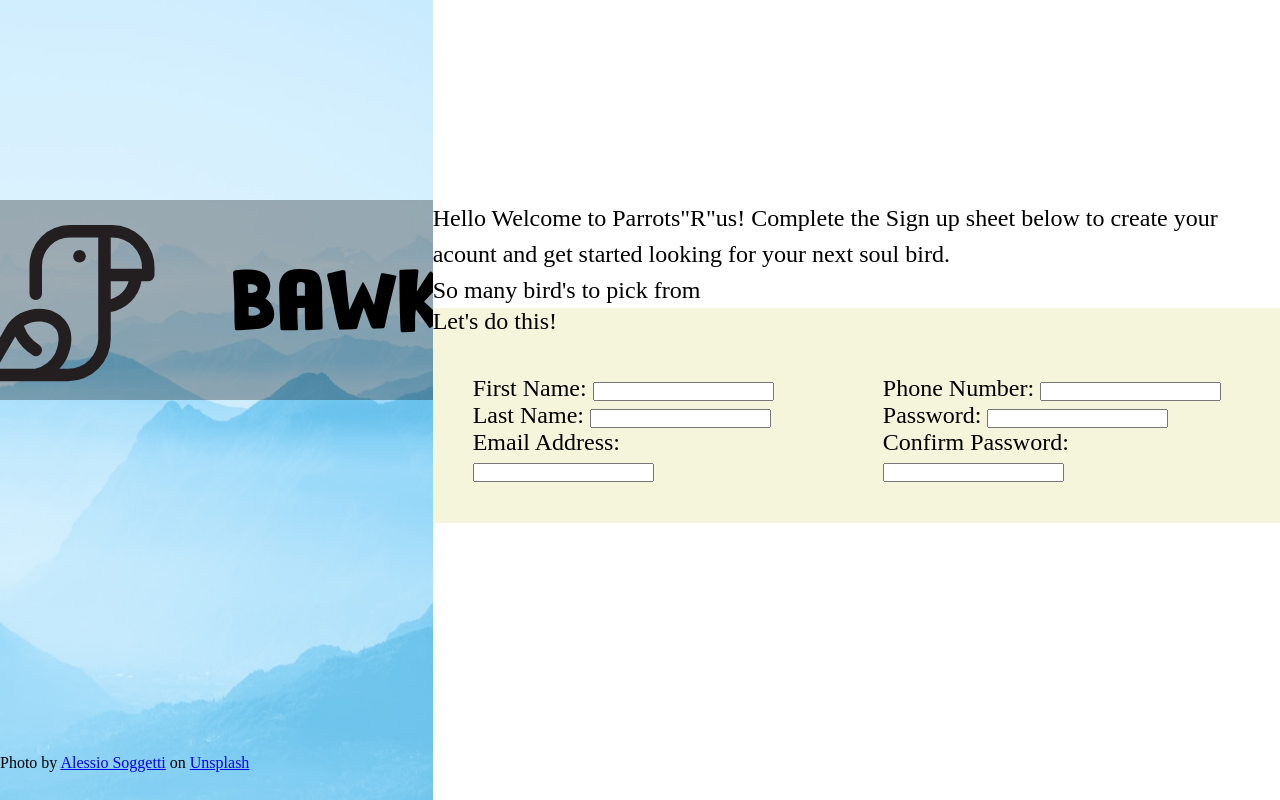
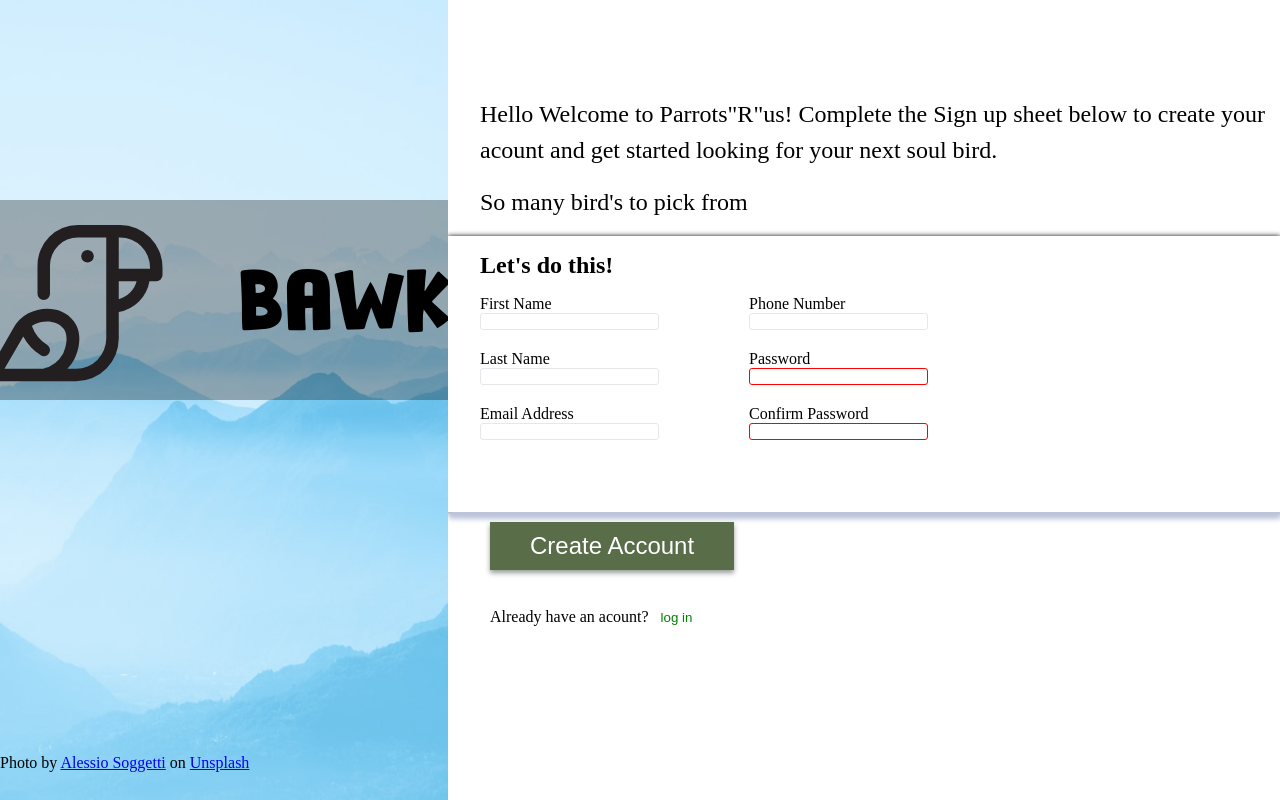
Before and after one commit to Matthew24799/Sign-Up-Form, a plain HTML site: page index.html in a window 1280 px wide. Drawn offline with Linux system fonts and the light colour scheme.

Commit message:
completed form layout

```diff
--- a/index.html
+++ b/index.html
@@ -18,8 +18,10 @@
             </div>
         </div>
         <div class="rightContainer">
+            <form action="index.html" method="post">
         <div class="info">
-            <P>Hello Welcome to Parrots"R"us! Complete the Sign up sheet below to create your acount and get started looking for your next soul bird.</P>
+             <P>Hello Welcome to Parrots"R"us! Complete the Sign up sheet below to create your acount and get started looking for your next soul bird.</P>
+
             <P>So many bird's to pick from</P>
         </div>
         <div class="formBox">
@@ -29,45 +31,46 @@
             <div class="form">
             <div class="left-row">
                 <div>
-            <form>
-                <label for="first_name">First Name:</label>
+                <label for="first_name">First Name</label>
                 <input type="text" name="first_name" id="first_name">
             </div>
 
             <div>
-                <label for="last_name">Last Name:</label>
+                <label for="last_name">Last Name</label>
                 <input type="text" name="last_name" id="last_name">
             </div>
 
             <div>
-               <label for="user_email">Email Address:</label>
+               <label for="user_email">Email Address</label>
                <input type="email" id="user_email" name="email">
             </div>
             </div>
 
             <div class="right-row">
             <div>
-                <label for="phone_number">Phone Number:</label>
+                <label for="phone_number">Phone Number</label>
                 <input type="tel" id="phone_number" name="phone_number">
             </div>
 
             <div>
-                <label for="user_password">Password:</label>
-                <input type="password" id="user_password" name="password">
+                <label for="user_password">Password</label>
+                <input type="password" id="user_password" name="password" required>
             </div>
             <div>
-                <label for="confirm_password">Confirm Password:</label>
-                <input type="password" id="confirm_password" name="confirm password">
-            </form>
+                <label for="confirm_password">Confirm Password</label>
+                <input type="password" id="confirm_password" name="confirm_password" required>
+
             </div>
             </div>
             </div>
         </div>
         <div class="bottom">
-
-
+        <button class="create" type="submit">Create Account</button>
+        <p>Already have an acount? <button class="logIn">log in</button> </p>
         </div>
+         </form>
         </div>
     </div>
+    <script src="script.js"></script>
 </body>
 </html>
--- a/script.js
+++ b/script.js
@@ -0,0 +1,17 @@
+let password = document.getElementById("user_password").value
+let confirm_password = document.getElementById("confirm_password").value
+
+console.log(password + "hey")
+
+
+
+function validate() {
+    let password = document.getElementById("user_password").value
+    let confirm_password = document.getElementById("confirm_password").value
+
+    if(password != confirm_password) {
+        document.getElementById("password");
+    }
+}
+
+    validate();
--- a/stylesheet.css
+++ b/stylesheet.css
@@ -54,7 +54,6 @@
 .footer {
     position: absolute;
     bottom: 1rem;
-    width: 100%;
     height: 30px;
     color: black;
 }
@@ -62,26 +61,94 @@
 .rightContainer {
     display: flex;
     flex-direction: column;
+    width: 65%;
+    overflow: hidden;
 }
 
 .info {
-    padding-top: 200px;
+    padding-top: 5rem;
+    padding-left: 2rem;
+    padding-bottom: 1rem;
     font-size: 1.5rem;
     line-height: 1.5;
     max-inline-size: 66ch;
+}
 
+.info p {
+    margin-top: 1rem;
 }
 
 .formBox {
     display: flex;
     flex-direction: column;
-    width: 100%;
-    font-size: 1.5rem;
-    background-color: beige;
+    padding: 2rem;
+    padding-top: 1rem;
+    font-size: 1rem;
+    gap: 1rem;
+    box-shadow: 1px 7px 5px 0px #BEC5DB,
+                0px 0px 5px 0px #0A0A0A;
 }
 
+.formBox p {
+    font-size: 1.5rem;
+    font-weight: bold;
+}
+
+.form div {
+    padding-bottom: 20px;
+}
 .form {
     display: flex;
-    padding: 40px;
     gap: 90px;
 }
+
+input, label {
+    display: block;
+}
+
+input {
+    border:1px, solid, #E5E7EB;
+    border-radius: 3px;
+}
+
+
+
+input:focus {
+    border: none;
+    border: 1px, solid, rgb(87, 87, 249);
+    box-shadow: 0px 1px 5px 0px #000000;
+}
+
+input:invalid {
+    border-color: red;
+  }
+
+
+.bottom {
+    padding: 10px;
+}
+
+button, .bottom p {
+    position: relative;
+    left: 2rem;
+    padding-top: 20px;
+}
+
+.create {
+    border: none;
+    background-color: #596D48;
+    color: white;
+    cursor: pointer;
+    font-size: 1.5rem;
+    padding: 10px 40px;
+    box-shadow: 0px 3px 5px 0px #989B99;
+}
+
+.logIn {
+    position: relative;
+    left: 0.5rem;
+    border: none;
+    background-color: inherit;
+    color: green;
+    cursor: pointer;
+}
```
